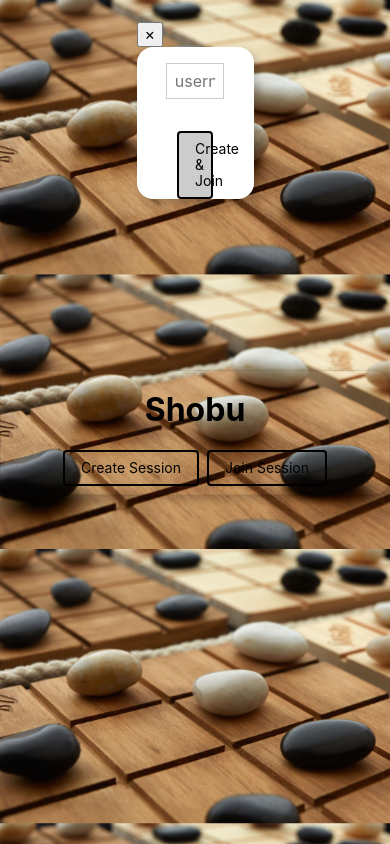
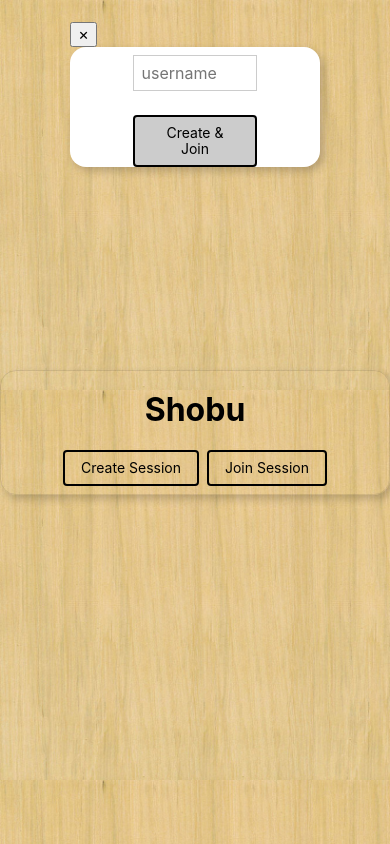
Before and after one commit to matthewgehring/shobusite, a React (Create React App) app in the folder client/: page / in a window 390 px wide. Both pictures are taken after a click on the button "Create Session". Built offline with nearby package versions, Linux system fonts and the light colour scheme; no server answers.

Commit message:
add mobile modal view

```diff
--- a/client/src/App.css
+++ b/client/src/App.css
@@ -3,7 +3,6 @@
   display: grid;
 
   margin: 0 auto;
-  height: 100%;
   width: 100%;
   position: absolute;
   height: 20%;
@@ -139,7 +138,15 @@ div {
   user-select: none;
 }
 
+
+
+
 @media (orientation: landscape){
+
+  .modal {
+    width: 50%;
+    margin:0 auto
+  }
 
   .board-container{
 
@@ -222,3 +229,10 @@ div {
       margin: 0 auto;
   }
 }
+
+@media (orientation:portrait){
+  .modal {
+    width: 80%;
+    margin:0 auto;
+  }
+}
--- a/client/src/components/createSession.js
+++ b/client/src/components/createSession.js
@@ -28,7 +28,7 @@ const CreateSession = () => {
             <InputGroup  style={{width:"50%", margin:"auto"}}>
                 <Input className="input-reset ba b--black-20 mt2 pa2 mb2 db w-100" placeholder="username" onChange={updateForm}/>
             </InputGroup>
-                <Button className="f6 link dim ba br2 bw1 ph3 pv2 mb2 dib black bg-moon-gray" style={{width:"30%", margin:"auto"}} color="primary" onClick={createSession}>Create & Join</Button>
+                <Button className="f6 link dim ba br2 bw1 ph3 pv2 mb2 dib black bg-moon-gray" style={{width:"50%", margin:"auto"}} color="primary" onClick={createSession}>Create & Join</Button>
         </div>
     )
 }
--- a/client/src/components/joinSession.js
+++ b/client/src/components/joinSession.js
@@ -42,7 +42,7 @@ export default class joinSession extends Component {
                 <InputGroup style={{width:"50%", margin:"0 auto"}}>
                     <Input className="input-reset ba b--black-20 pa2 mb2 db w-100"onChange={this.updateForm} name="code" placeholder="session code"/>
                 </InputGroup>
-                <Button className="f6 link dim ba br2 bw1 ph3 pv2 mb2 dib black bg-moon-gray" onClick={this.submitForm} style={{width:"30%", margin:"0 auto"}}  color="primary">Join Session</Button>
+                <Button className="f6 link dim ba br2 bw1 ph3 pv2 dib black bg-moon-gray" onClick={this.submitForm} style={{width:"50%", margin:" auto"}}  color="primary">Join Session</Button>
 
                 {this.state.invalid &&
                 <motion.div initial={{opacity:0}} animate={{opacity:1}} exit={{opacity:0}}>
--- a/client/src/components/landing.js
+++ b/client/src/components/landing.js
@@ -20,15 +20,15 @@ const Landing = props => {
                 <h1 className="title">Shobu</h1>
                     <Button className="session-btn f6 dim ba br2 bw1 ph3 pv2 mr2 mb2 dib black bg-transparent" size="md" onClick={create_toggle} >Create Session</Button>
                     <Modal isOpen={modal_create} toggle={create_toggle} >
-                        <ModalHeader style={{width:"30%", margin:"0 auto"}} toggle={create_toggle}></ModalHeader>
-                        <ModalBody className="bg-white br4 shadow-5" style={{width:"30%", margin:"0 auto"}}>
+                        <ModalHeader className="modal"  toggle={create_toggle}></ModalHeader>
+                        <ModalBody className="modal bg-white br4 shadow-5" >
                             <CreateSession/>
                         </ModalBody>
                     </Modal>
                     <Button outline className="session-btn f6 link dim ba br2 bw1 ph3 pv2 mb2 dib black bg-transparent" size="md" onClick={join_toggle}>Join Session</Button>
                     <Modal isOpen={modal_join} toggle={join_toggle}>
-                        <ModalHeader style={{width:"30%", margin:"0 auto"}} toggle={join_toggle}></ModalHeader>
-                        <ModalBody className="bg-white br4 shadow-5" style={{width:"30%", margin:"0 auto"}}>
+                        <ModalHeader className="modal"  toggle={join_toggle}></ModalHeader>
+                        <ModalBody className="modal bg-white br4 shadow-5" >
                             <JoinSession/>
                         </ModalBody>
                     </Modal>
--- a/client/src/index.css
+++ b/client/src/index.css
@@ -16,3 +16,14 @@ code {
   font-family: source-code-pro, Menlo, Monaco, Consolas, 'Courier New',
     monospace;
 }
+
+@media (orientation: portrait){
+  body {
+    background: url('./assets/ramin.jpg');
+    -webkit-background-size: cover;
+    -moz-background-size: cover;
+    -o-background-size: cover;
+    background-size: cover;
+
+  }
+}
```
